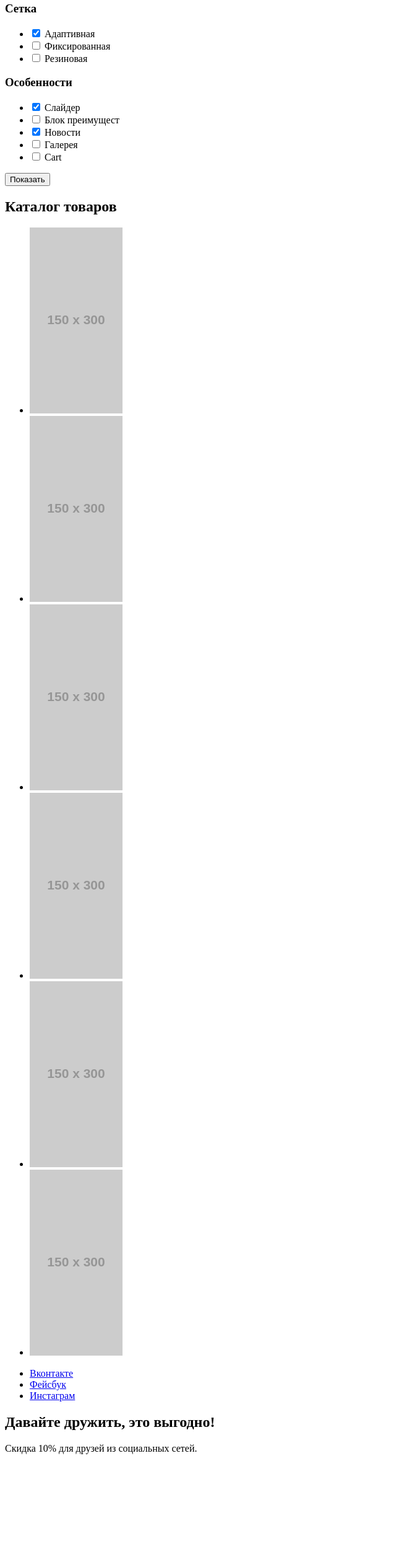
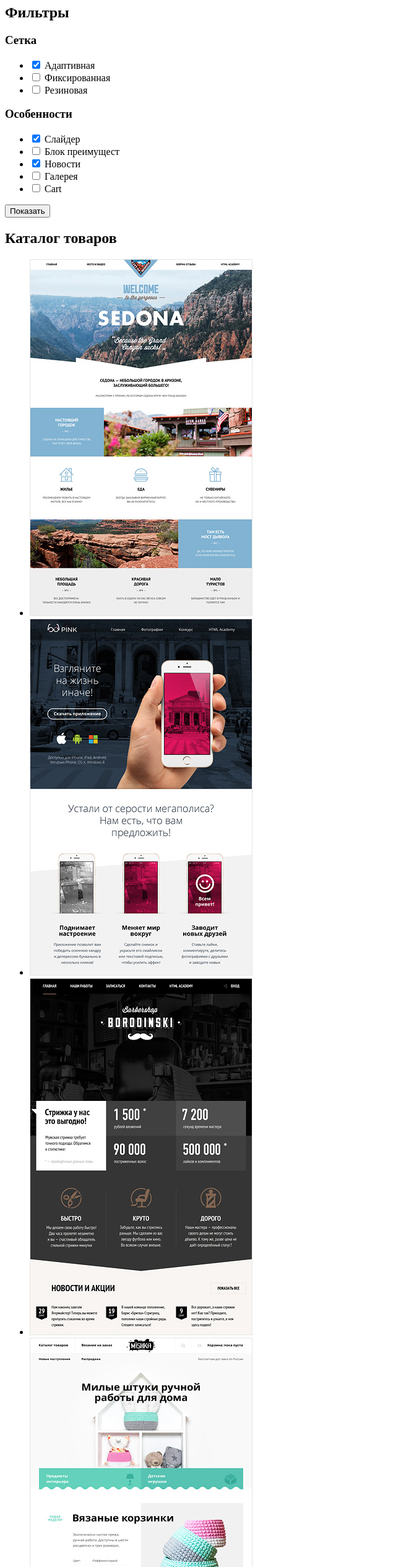
Before and after one commit to TsoyS/978849-nerds-24, a plain HTML site: page catalog.html in a window 1280 px wide. Shown: the part 272-2800 px from the top of the page at 62% size, without its empty margins (0-640 px from the left). Before the commit the page ends 2634 px from the top, so only its background shows below. Drawn offline with Linux system fonts and the light colour scheme; placeholder pictures from the web are drawn by us.

Commit message:
добавил изображения

```diff
--- a/catalog.html
+++ b/catalog.html
@@ -8,7 +8,7 @@
 	<header class="main__header">
 		<nav class="main__menu">
 			<a href="index.html" class="main__header__logo">
-				<img src="logo.svg" alt="logo">
+				<img src="img/nerds-logo.svg" alt="logo">
 			</a>
 			<ul class="main__menu__list">
 				<li>
@@ -79,22 +79,22 @@
 			<h2 class="visually__hidden">Каталог товаров</h2>
 			<ul class="catalog__list">
 				<li>
-					<img src="https://via.placeholder.com/150x300" alt="catalog item">
+					<img src="img/catalog/sedona.png" alt="catalog item">
 				</li>
 				<li>
-					<img src="https://via.placeholder.com/150x300" alt="catalog item">
+					<img src="img/catalog/pink.png" alt="catalog item">
 				</li>
 				<li>
-					<img src="https://via.placeholder.com/150x300" alt="catalog item">
+					<img src="img/catalog/barbershop.png" alt="catalog item">
 				</li>
 				<li>
-					<img src="https://via.placeholder.com/150x300" alt="catalog item">
+					<img src="img/catalog/mishka.png" alt="catalog item">
 				</li>
 				<li>
-					<img src="https://via.placeholder.com/150x300" alt="catalog item">
+					<img src="img/catalog/aplus.png" alt="catalog item">
 				</li>
 				<li>
-					<img src="https://via.placeholder.com/150x300" alt="catalog item">
+					<img src="img/catalog/kvast.png" alt="catalog item">
 				</li>
 			</ul>
 		</section>
@@ -102,13 +102,19 @@
 	<footer class="main__footer">
 		<ul class="social__list">
 			<li>
-				<a href="#" class="social__button">Вконтакте</a>
+				<a href="#" class="social__button">
+					<img src="img/vk-icon.svg" alt="vk">
+				</a>
 			</li>
 			<li>
-				<a href="#" class="social__button">Фейсбук</a>
+				<a href="#" class="social__button">
+					<img src="img/fb-icon.svg" alt="fb">
+				</a>
 			</li>
 			<li>
-				<a href="#" class="social__button">Инстаграм</a>
+				<a href="#" class="social__button">
+					<img src="img/insta-icon.svg" alt="instagram">
+				</a>
 			</li>
 		</ul>
 		<div class="discount__text">
```
Also changed, not shown: index.html (+20 -9 lines), img/cart-icon.svg (added), img/catalog/aplus.png (added), img/catalog/barbershop.png (added), img/catalog/kvast.png (added), img/catalog/mishka.png (added), img/catalog/pink.png (added), img/catalog/sedona.png (added), img/fb-icon.svg (added), img/illustration-1.png (added), img/illustration-2.png (added), img/illustration-3.png (added), img/insta-icon.svg (added), img/nerds-logo.svg (added), 1 more files.
